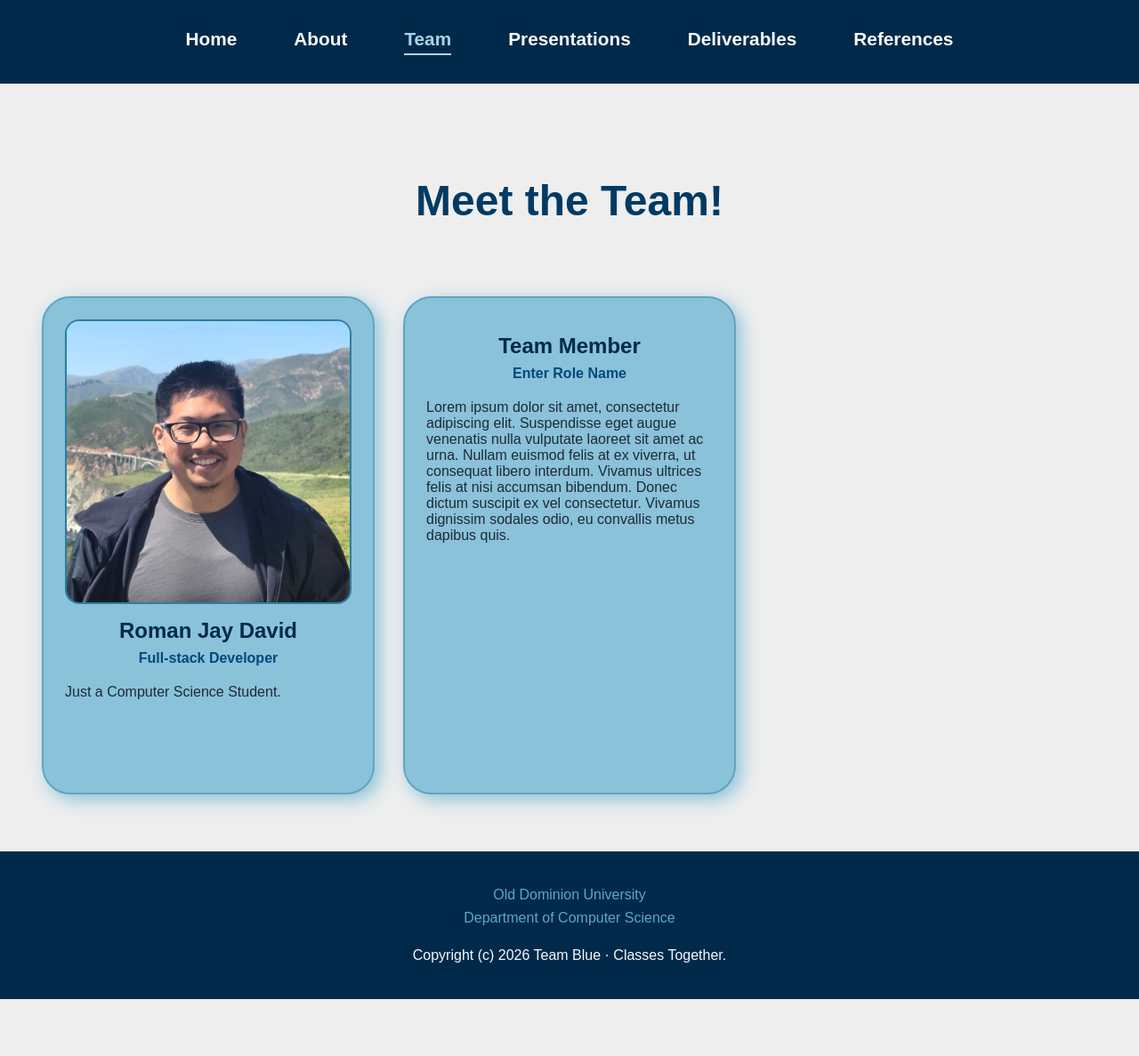
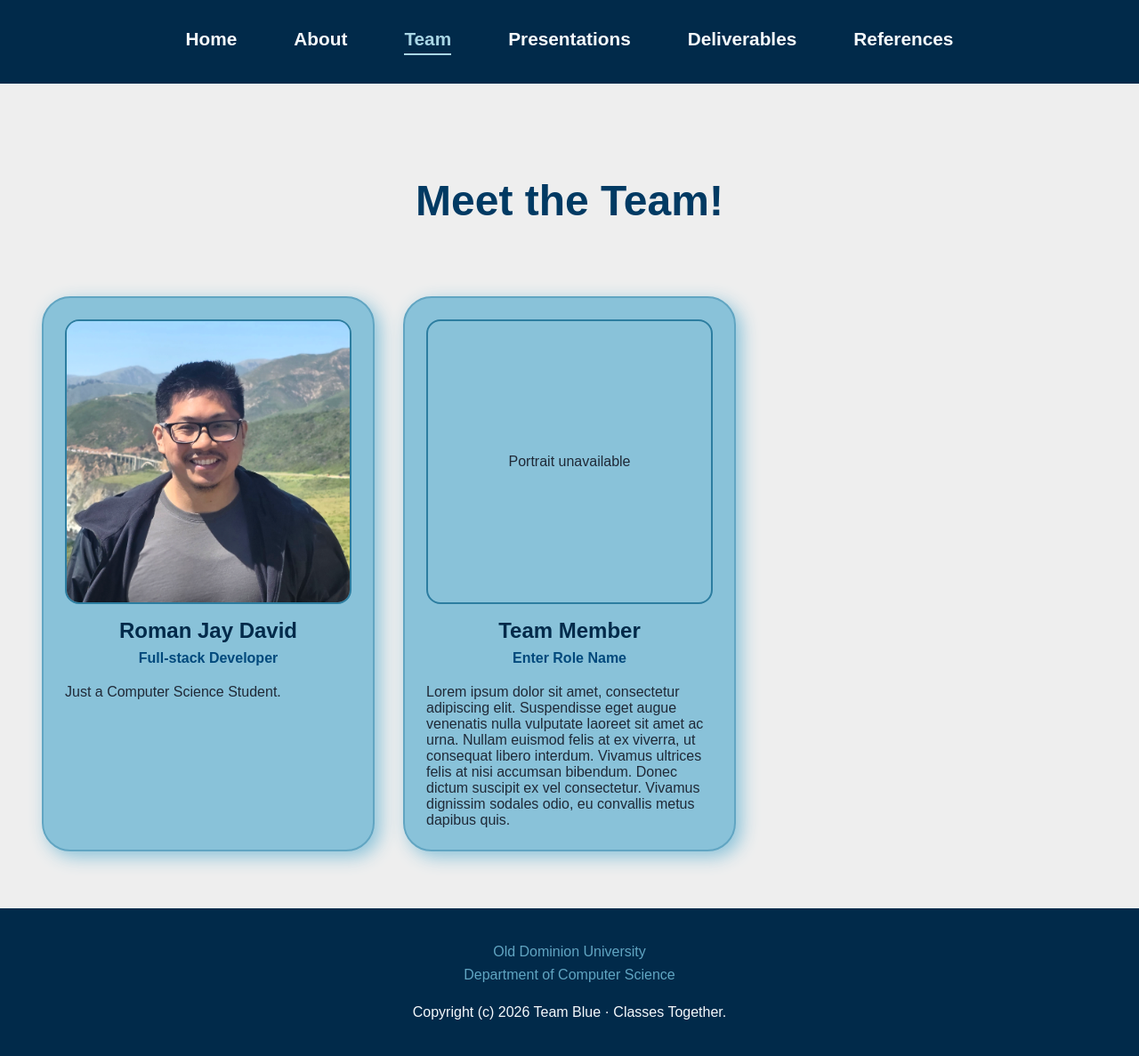
Before and after one commit to classes-together/classes-together.github.io, a Jekyll site: the page built from team.html, in a window 1280 px wide. Shown: the whole page at 89% size. Built offline with Jekyll 4.4.1, drawn with Linux system fonts in a browser that asks for light colours; before the commit the page ends 1123 px from its top, so only the background shows below that.

Commit message:
Display message when no path is specified

```diff
--- a/team.html
+++ b/team.html
@@ -9,14 +9,16 @@ title: Team
   <div class="team-grid">
     {% for member in site.data.team %}
       <article class="team-member">
-        {% if member.image and member.image != "" %}
-          <div class="team-member-image">
+        <div class="team-member-image">
+          {% if member.image and member.image != "" %}
             <img
               src="{{ member.image | relative_url }}"
               alt="Portrait of {{ member.name | escape }}"
             />
-          </div>
-        {% endif %}
+          {% else %}
+            <p>Portrait unavailable</p>
+          {% endif %}
+        </div>
 
         <div class="team-member-info">
           <h2 class="name">{{ member.name | escape }}</h2>
```
